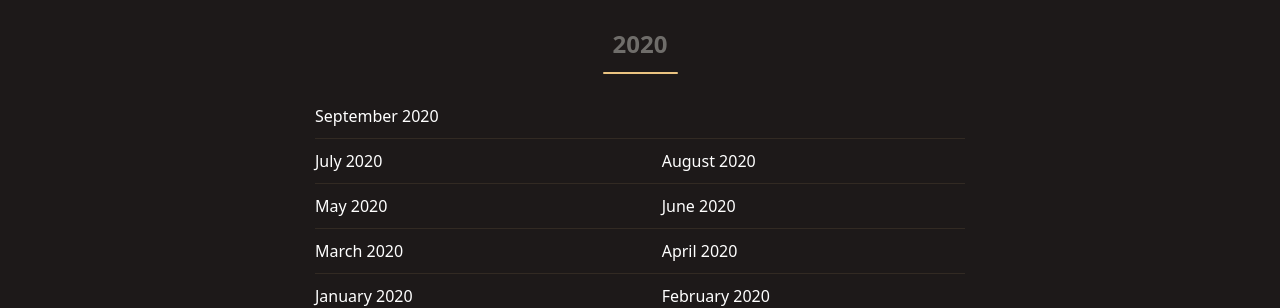
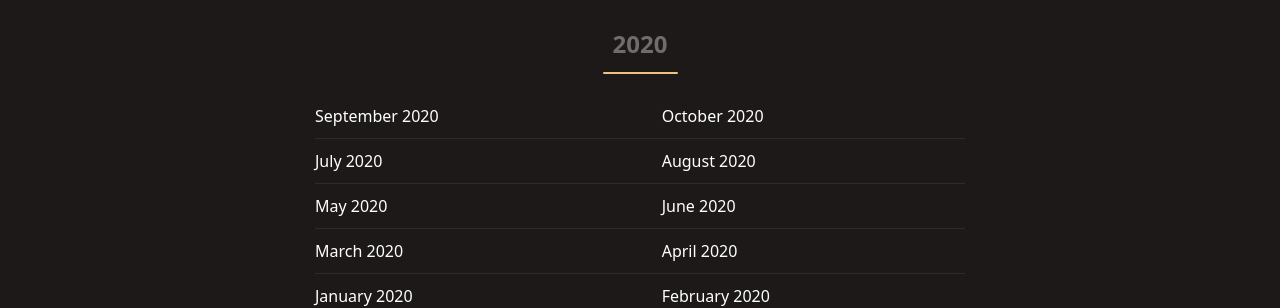
Before and after one commit to ateliedetemas/blpcrypto, a Jekyll site: the page built from _pages/en/reports.md, in a window 1280 px wide. Shown: the part 249-557 px from the top of the page. Built offline with Jekyll 4.4.1, drawn with Linux system fonts in a browser that asks for light colours.

Commit message:
Update reports.md

```diff
--- a/_pages/en/reports.md
+++ b/_pages/en/reports.md
@@ -7,7 +7,7 @@ permalink: "/en/reports/"
 
 ## 2020
 
-[September 2020]({{ '/assets/documents/relatorios/2020/09e.pdf' | absolute_url }})  |
+[September 2020]({{ '/assets/documents/relatorios/2020/09e.pdf' | absolute_url }})  |  [October 2020]({{ '/assets/documents/relatorios/2020/10e.pdf' | absolute_url }})
 [July 2020]({{ '/assets/documents/relatorios/2020/07e.pdf' | absolute_url }})  |  [August 2020]({{ '/assets/documents/relatorios/2020/08e.pdf' | absolute_url }})
 [May 2020]({{ '/assets/documents/relatorios/2020/05e.pdf' | absolute_url }})  | [June 2020]({{ '/assets/documents/relatorios/2020/06e.pdf' | absolute_url }})
 [March 2020]({{ '/assets/documents/relatorios/2020/03e.pdf' | absolute_url }})  | [April 2020]({{ '/assets/documents/relatorios/2020/04e.pdf' | absolute_url }})
```
